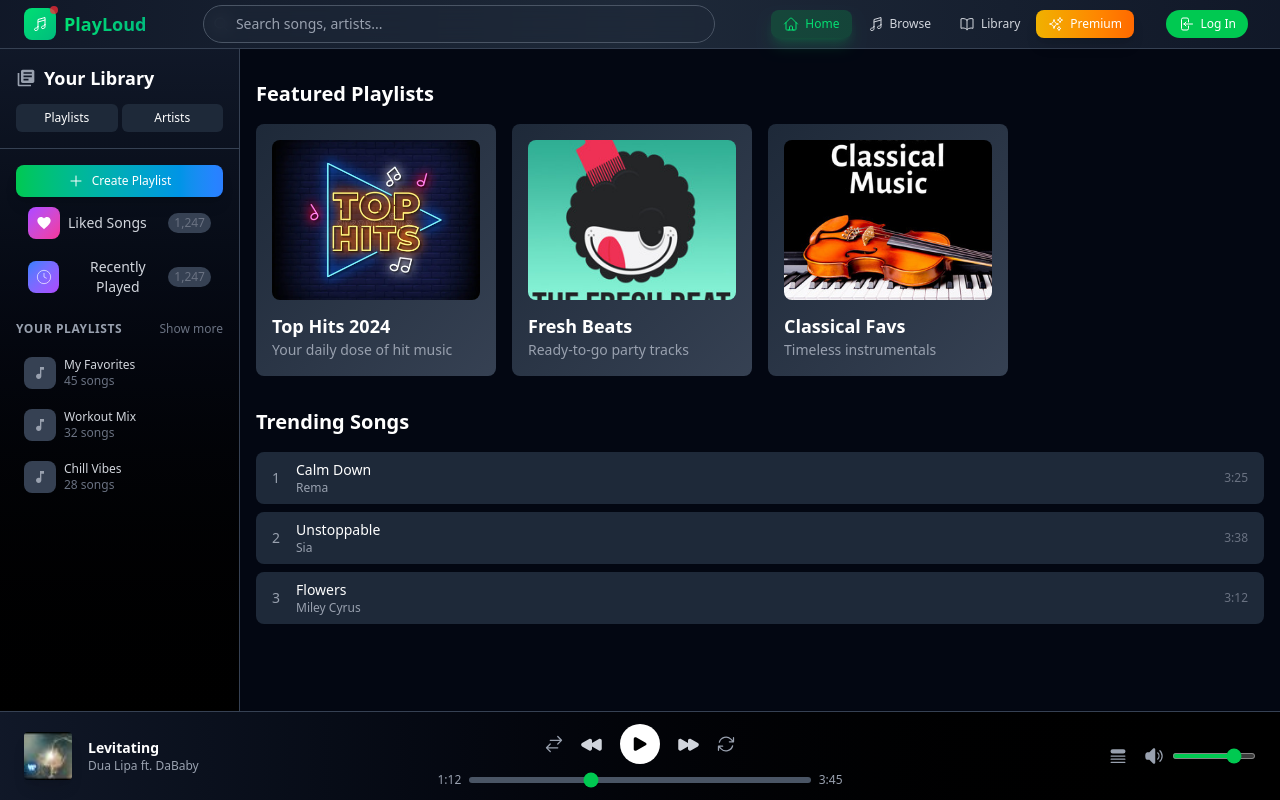
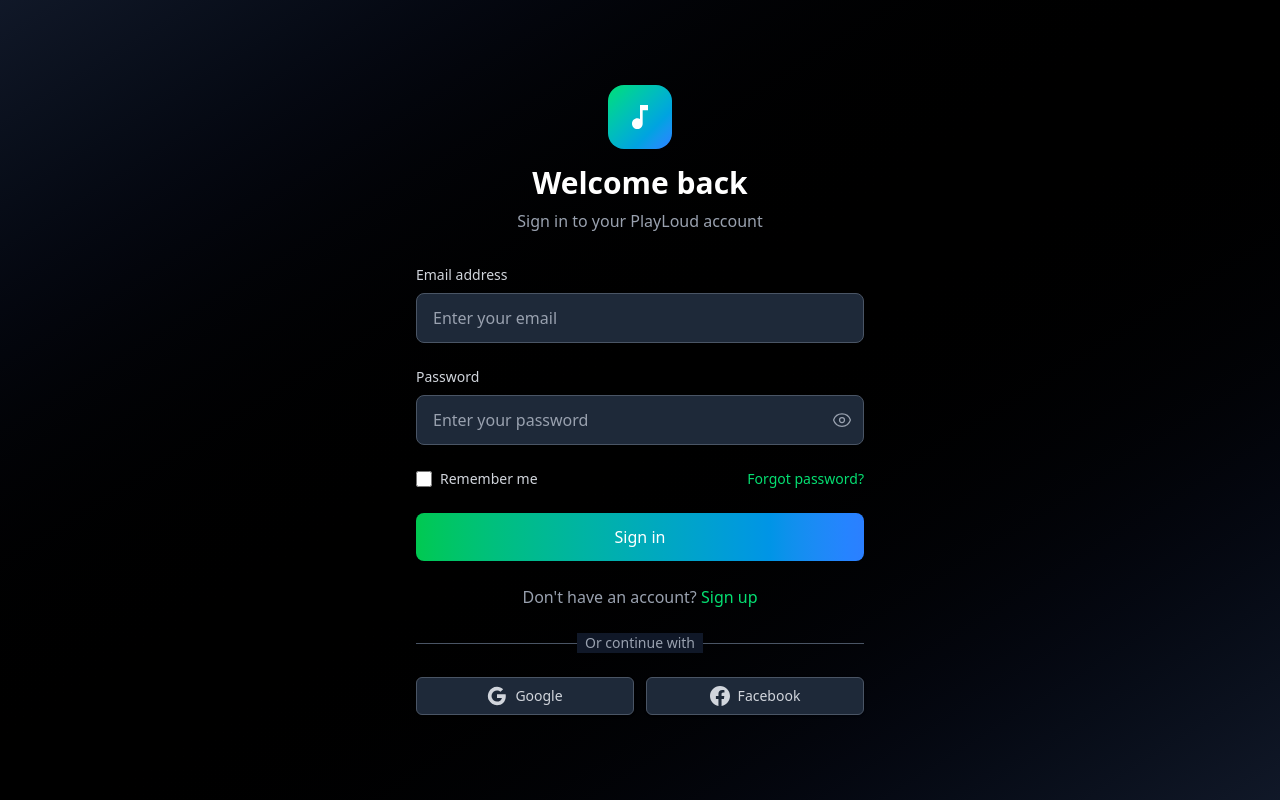
Before and after one commit to ChiragVasava/PlayLoud, a React (Vite) app: page /login in a window 1280 px wide. Before the commit this address led to /. Built offline with nearby package versions, Linux system fonts and the light colour scheme.

Commit message:
solved login navigate error

```diff
--- a/src/App.jsx
+++ b/src/App.jsx
@@ -25,7 +25,7 @@
 import Modal from './components/ui/Modal';
 
 const App = () => {
-  const [isAuthenticated, setIsAuthenticated] = React.useState(true);
+  const [isAuthenticated, setIsAuthenticated] = React.useState(authService.isLoggedIn());
 
   React.useEffect(() => {
     const handleAuthChange = () => {
```
